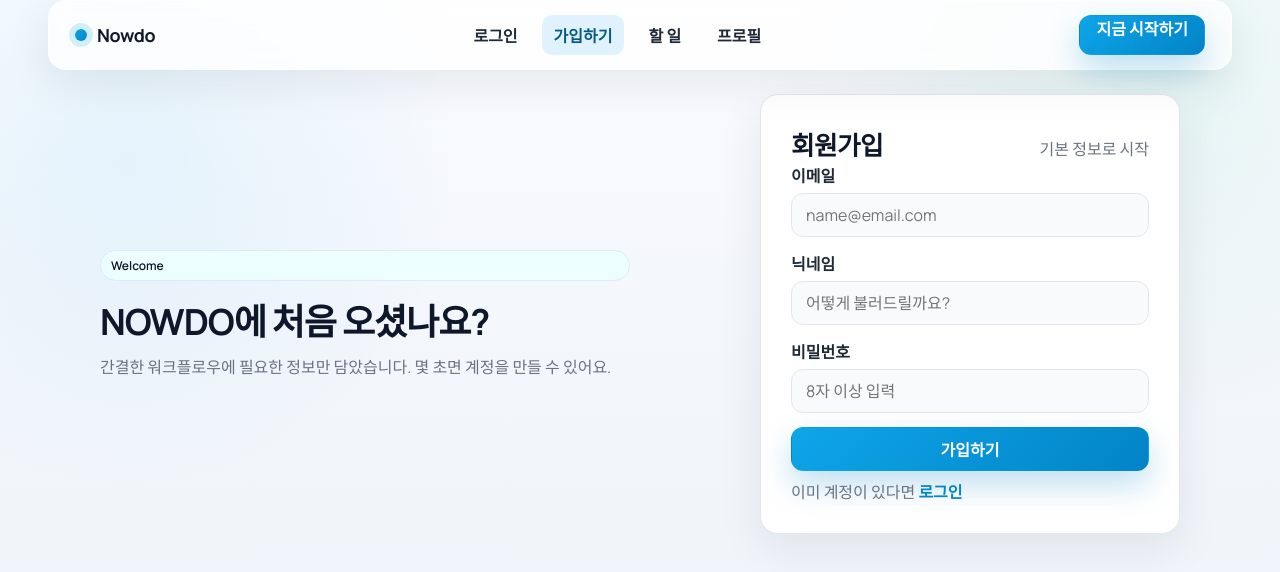
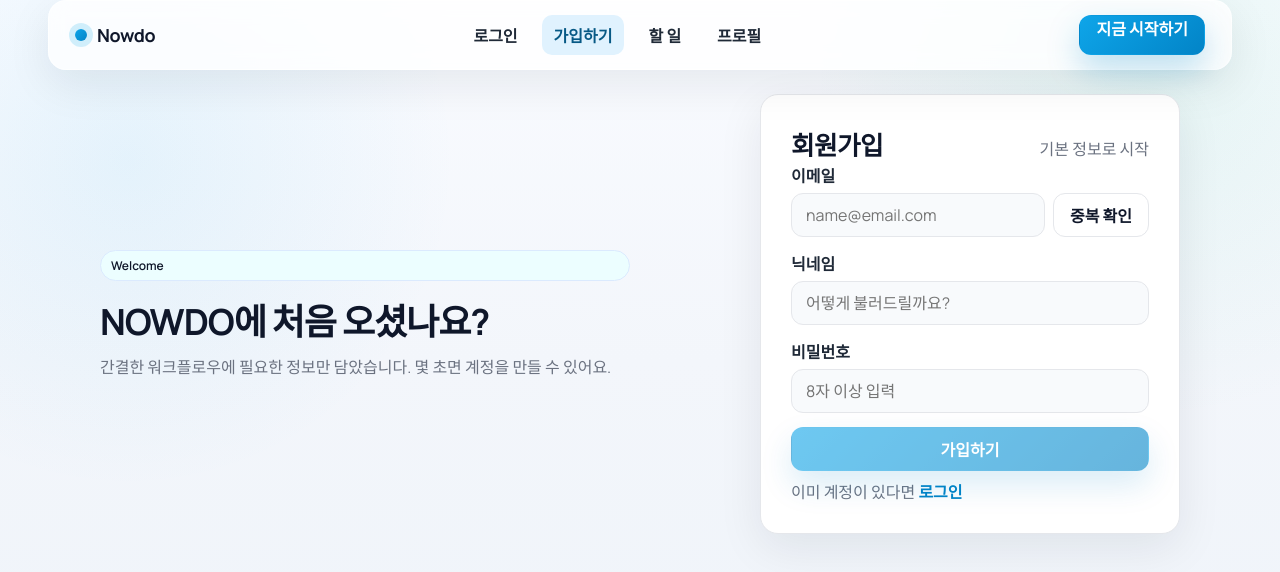
Before and after one commit to nowdo-team/nowdo-client, a Vue app: page /register in a window 1280 px wide. Shown: the top 572 px of the page. Built offline with nearby package versions, Linux system fonts and the light colour scheme; no server answers.

Commit message:
이메일 중복 화인

```diff
--- a/src/views/Register.vue
+++ b/src/views/Register.vue
@@ -16,7 +16,22 @@
       <form class="stack" @submit.prevent="doRegister">
         <div class="field">
           <label for="email">이메일</label>
-          <input id="email" v-model="email" class="input" type="email" placeholder="name@email.com" required />
+          <div class="email-input-row">
+            <input
+              id="email"
+              v-model="email"
+              class="input"
+              type="email"
+              placeholder="name@email.com"
+              required
+            />
+            <button type="button" class="btn ghost" @click="checkEmail" :disabled="checkingEmail">
+              {{ checkingEmail ? '확인 중...' : '중복 확인' }}
+            </button>
+          </div>
+          <p v-if="emailCheckMessage" class="email-check-message" :class="emailAvailable ? 'success' : 'error'">
+            {{ emailCheckMessage }}
+          </p>
         </div>
         <div class="field">
           <label for="nickname">닉네임</label>
@@ -26,7 +41,7 @@
           <label for="password">비밀번호</label>
           <input id="password" v-model="password" class="input" type="password" placeholder="8자 이상 입력" required />
         </div>
-        <button class="btn primary" type="submit" :disabled="loading">
+        <button class="btn primary" type="submit" :disabled="loading || !emailAvailable">
           {{ loading ? '가입 중...' : '가입하기' }}
         </button>
       </form>
@@ -39,17 +54,31 @@
 </template>
 
 <script setup>
-import { ref } from 'vue'
+import { ref, watch } from 'vue'
 import { useRouter } from 'vue-router'
 import { register } from '../api/user'
+import http from '../api/http'
 
 const email = ref('')
 const nickname = ref('')
 const password = ref('')
 const loading = ref(false)
+const checkingEmail = ref(false)
+const emailAvailable = ref(false)
+const emailCheckMessage = ref('')
 const router = useRouter()
 
+watch(email, () => {
+  emailAvailable.value = false
+  emailCheckMessage.value = ''
+})
+
 const doRegister = async () => {
+  if (!emailAvailable.value) {
+    alert('이메일 중복 확인을 먼저 완료해주세요.')
+    return
+  }
+
   loading.value = true
   try {
     await register({
@@ -64,6 +93,34 @@ const doRegister = async () => {
     alert('가입에 실패했습니다. 정보를 확인해주세요.')
   } finally {
     loading.value = false
+  }
+}
+
+const checkEmail = async () => {
+  if (!email.value) {
+    emailCheckMessage.value = '이메일을 입력해주세요.'
+    emailAvailable.value = false
+    return
+  }
+
+  checkingEmail.value = true
+  try {
+    const { data } = await http.get('/users/check-email', {
+      params: { email: email.value }
+    })
+    if (data.available) {
+      emailAvailable.value = true
+      emailCheckMessage.value = '사용 가능한 이메일입니다.'
+    } else {
+      emailAvailable.value = false
+      emailCheckMessage.value = '이미 사용 중인 이메일입니다.'
+    }
+  } catch (error) {
+    console.error(error)
+    emailAvailable.value = false
+    emailCheckMessage.value = '이메일 확인 중 오류가 발생했습니다.'
+  } finally {
+    checkingEmail.value = false
   }
 }
 </script>
@@ -93,6 +150,29 @@ const doRegister = async () => {
   color: var(--accent-strong);
 }
 
+.email-input-row {
+  display: flex;
+  gap: 8px;
+}
+
+.email-input-row .btn {
+  white-space: nowrap;
+  padding-inline: 16px;
+}
+
+.email-check-message {
+  margin-top: 6px;
+  font-size: 14px;
+}
+
+.email-check-message.success {
+  color: var(--accent-strong);
+}
+
+.email-check-message.error {
+  color: var(--warning-strong, #d93025);
+}
+
 @media (max-width: 760px) {
   .auth-card {
     justify-self: stretch;
```
Also changed, not shown: 1 other file (tests, documents, lock files or other folders).
